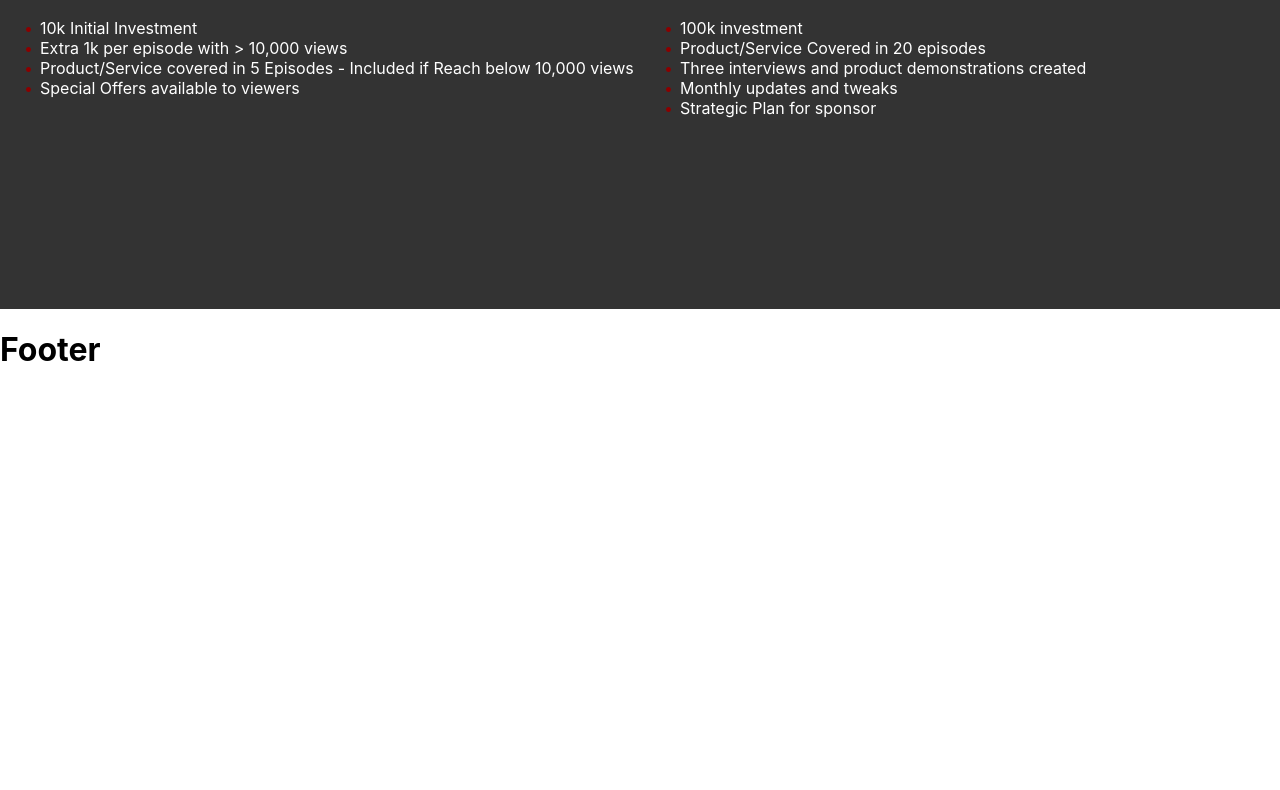
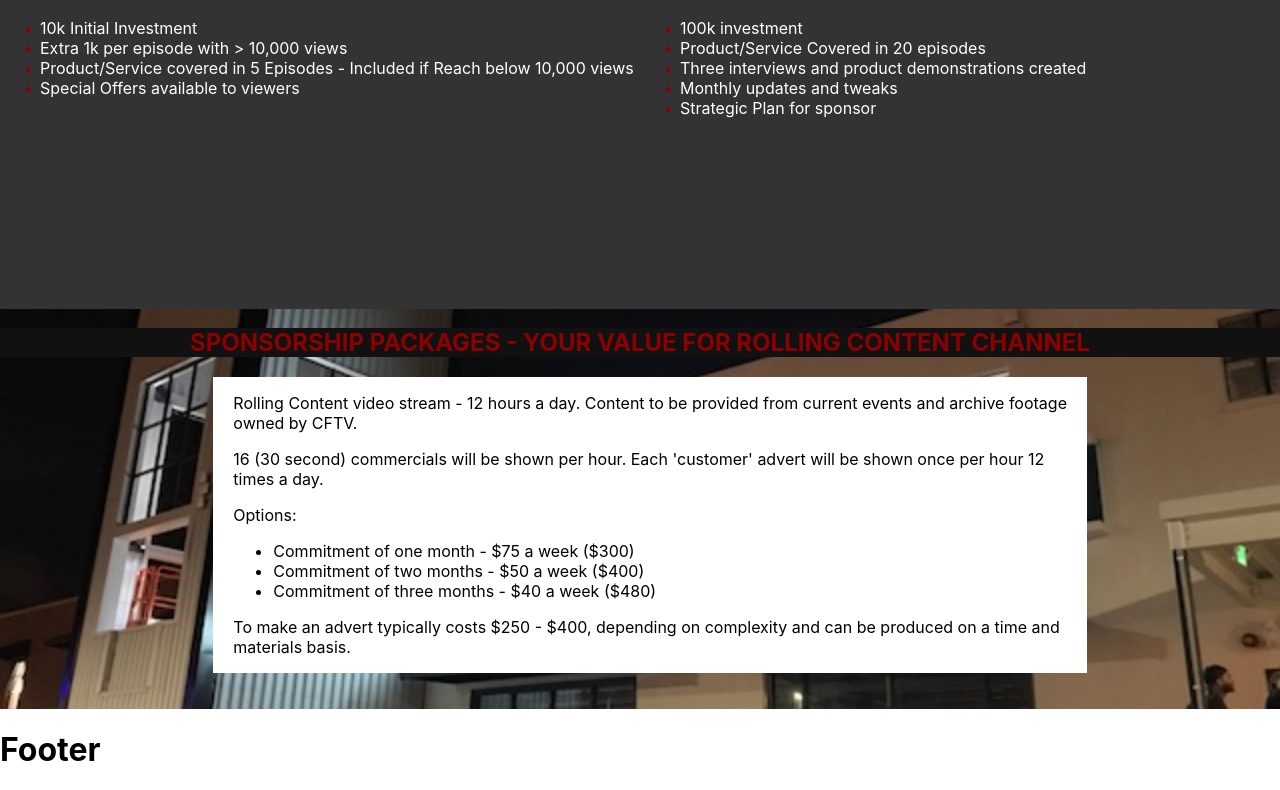
Before and after one commit to jmanock/cftv, a React (Create React App) app: page / in a window 1280 px wide. Shown: the part 3479-4269 px from the top of the page. Before the commit the page ends 3869 px from the top, so only its background shows below. Built offline with nearby package versions, Linux system fonts and the light colour scheme.

Commit message:
added sponsorship section

```diff
--- a/src/Components/Layouts/Main.jsx
+++ b/src/Components/Layouts/Main.jsx
@@ -7,6 +7,7 @@ import Wwdaw from './Sections/Wwdaw';
 import Motovation from './Sections/Motovation';
 import Structure from './Sections/Structure';
 import Channel from './Sections/Channel';
+import Sponsorship from './Sections/Sponsorship';
 import './main.css';
 
 const Main = () =>{
@@ -20,6 +21,7 @@ const Main = () =>{
       <Motovation />
       <Structure />
       <Channel />
+      <Sponsorship />
     </Fragment>
   );
 };
--- /dev/null
+++ b/src/Components/Layouts/Sections/Sponsorship.jsx
@@ -0,0 +1,27 @@
+import React from 'react';
+import {Grid,Paper} from '@material-ui/core';
+
+const Sponsorship = () =>{
+  return(
+    <section className='sponsorship'>
+      <h1 className='sponsorshipTitle'>SPONSORSHIP PACKAGES - YOUR VALUE FOR ROLLING CONTENT CHANNEL</h1>
+      <Grid container>
+        <Grid xs={2}></Grid>
+        <Grid xs={8} className='sponsorshipContent'>
+          <p>Rolling Content video stream - 12 hours a day. Content to be provided from current events and archive footage owned by CFTV.</p>
+          <p>16 (30 second) commercials will be shown per hour. Each 'customer' advert will be shown once per hour 12 times a day.</p>
+          Options:
+          <ul>
+            <li>Commitment of one month - $75 a week ($300)</li>
+            <li>Commitment of two months - $50 a week ($400)</li>
+            <li>Commitment of three months - $40 a week ($480)</li>
+          </ul>
+          <p>To make an advert typically costs $250 - $400, depending on complexity and can be produced on a time and materials basis.</p>
+        </Grid>
+        <Grid xs={2}></Grid>
+      </Grid>
+    </section>
+  );
+};
+
+export default Sponsorship;
--- a/src/Components/Layouts/main.css
+++ b/src/Components/Layouts/main.css
@@ -65,6 +65,18 @@
   position:relative;
   overflow:hidden;
   height:50vh;
+}
+.sponsorship{
+  height:50vh;
+  background:url('../../images/Ace.jpg') no-repeat center fixed;
+  -webkit-background-size:cover;
+  -moz-background-size:cover;
+  -o-background-size:cover;
+  background-size:cover;
+  background-color:#1c120c;
+  background-attachment:fixed;
+  position:relative;
+  overflow:hidden;
 }
 .pepper{
   width:50%;
@@ -135,3 +147,12 @@
   width:1em;
   margin-left:-1em;
 }
+.sponsorshipTitle{
+  text-align:center;
+  color:darkred;
+  background-color:#111;
+}
+.sponsorshipContent{
+  background-color:white;
+  padding-left:20px;
+}
```
